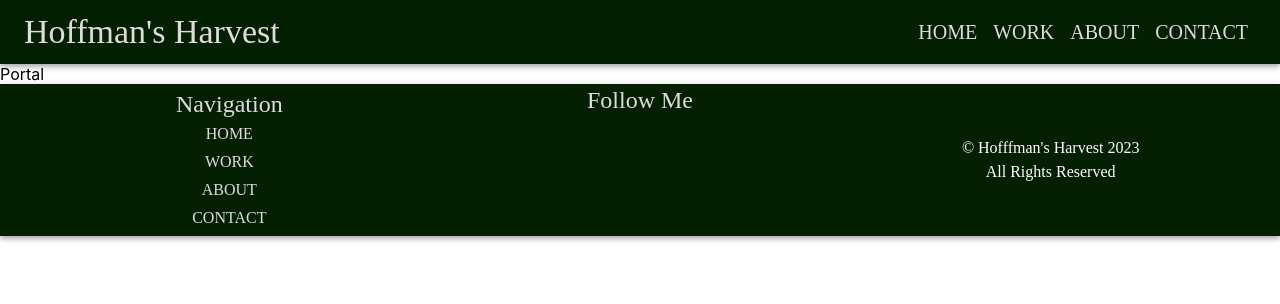
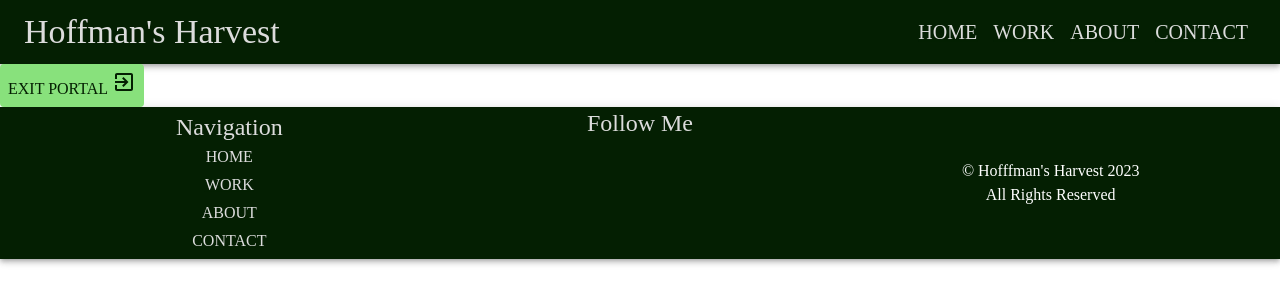
Before and after one commit to SABaltz/hoffmans-harvest, a React (Create React App) app: page /portal in a window 1280 px wide. Shown: the top 304 px of the page. Built offline with nearby package versions, Linux system fonts and the light colour scheme.

Commit message:
Add exit portal button

```diff
--- a/src/components/footer/Footer.tsx
+++ b/src/components/footer/Footer.tsx
@@ -42,9 +42,6 @@ function Footer() {
                         </Grid>
                         <Grid item xs={6} sx={{...centerVertHoriz}}>
                             <Button
-                                onClick={() => {
-                                    redirect('www.test.com')
-                                }}
                                 sx={{
                                     color: textContrastColor,
                                     backgroundColor: secondaryColor,
@@ -56,7 +53,6 @@ function Footer() {
                                 <Link href={`/portal`} sx={{textDecoration: 'none'}}>
                                     <Typography>Go to Portal</Typography>
                                 </Link>
-
                             </Button>
                         </Grid>
                     </Grid>
--- a/src/components/portal/Portal.tsx
+++ b/src/components/portal/Portal.tsx
@@ -1,6 +1,23 @@
+import {secondaryColor, textContrastColor} from "../../global-parameters/Parameters";
+import {Button, Link, Typography} from "@mui/material";
+import React from "react";
+import {ExitToApp} from "@mui/icons-material";
+
 function Portal() {
     return (
-        <div>Portal</div>
+        <Button
+            sx={{
+                color: textContrastColor,
+                backgroundColor: secondaryColor,
+                display: 'block',
+                '&:hover': {
+                    backgroundColor: secondaryColor,
+                }
+            }}>
+            <Link href={`/home`} sx={{textDecoration: 'none'}}>
+                <Typography> Exit Portal <ExitToApp/></Typography>
+            </Link>
+        </Button>
     )
 }
 
```
